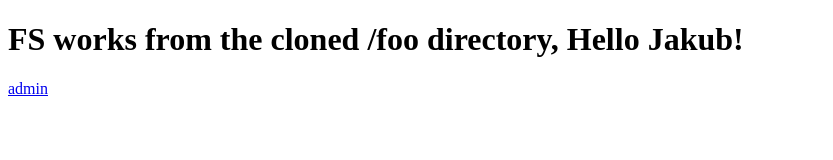
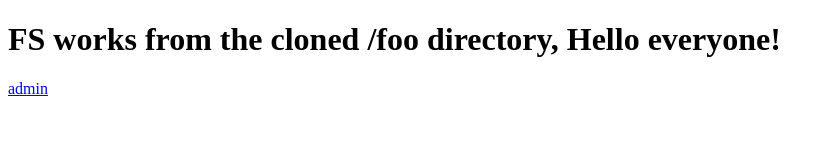
Before and after one commit to coolserge/foo, a plain HTML site: page index.html in a window 1280 px wide. Shown: the whole page, without its empty margins (0-833 px from the left). Drawn offline with Linux system fonts and the light colour scheme.

Commit message:
Update index.html

```diff
--- a/index.html
+++ b/index.html
@@ -1 +1 @@
-<!DOCTYPE html><html><body><h1>FS works from the cloned /foo directory, Hello Jakub!</h1><a href="/newton.html">admin</a></body></html>
+<!DOCTYPE html><html><body><h1>FS works from the cloned /foo directory, Hello everyone!</h1><a href="/newton.html">admin</a></body></html>
```
